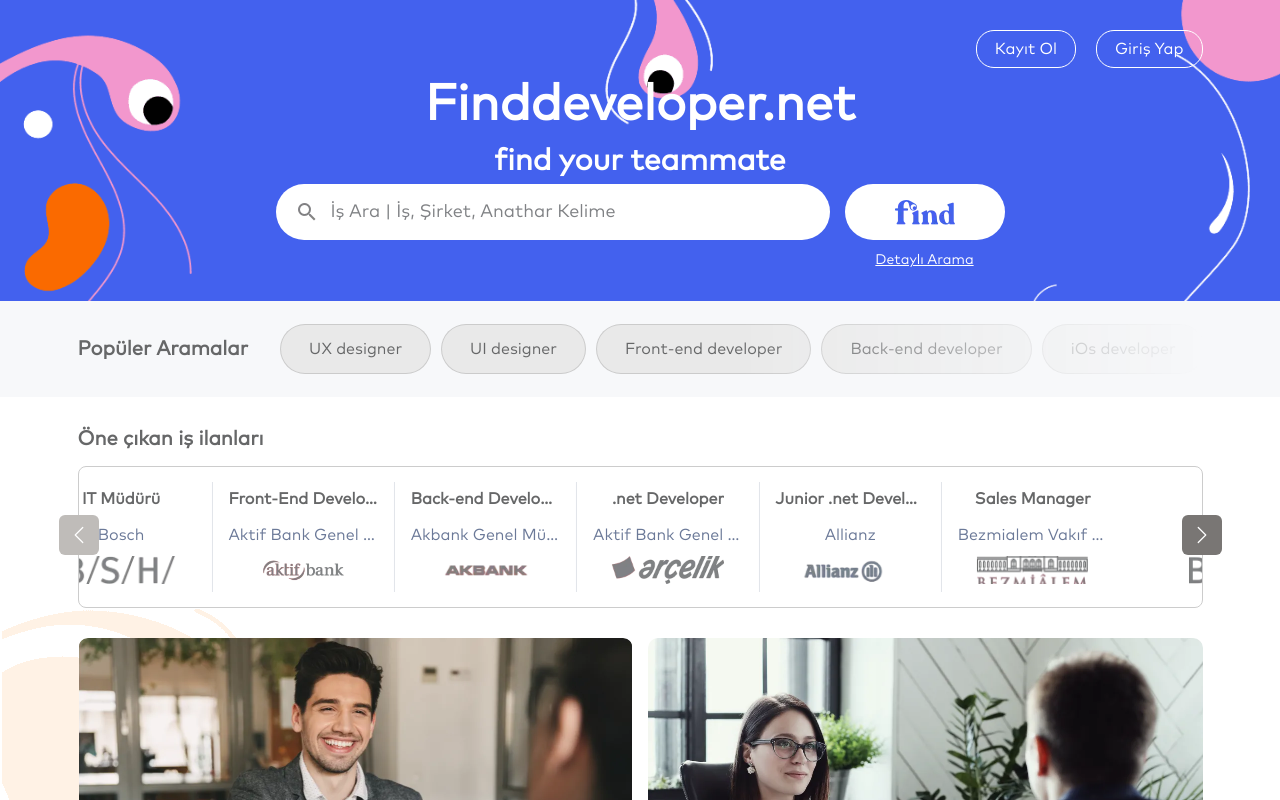
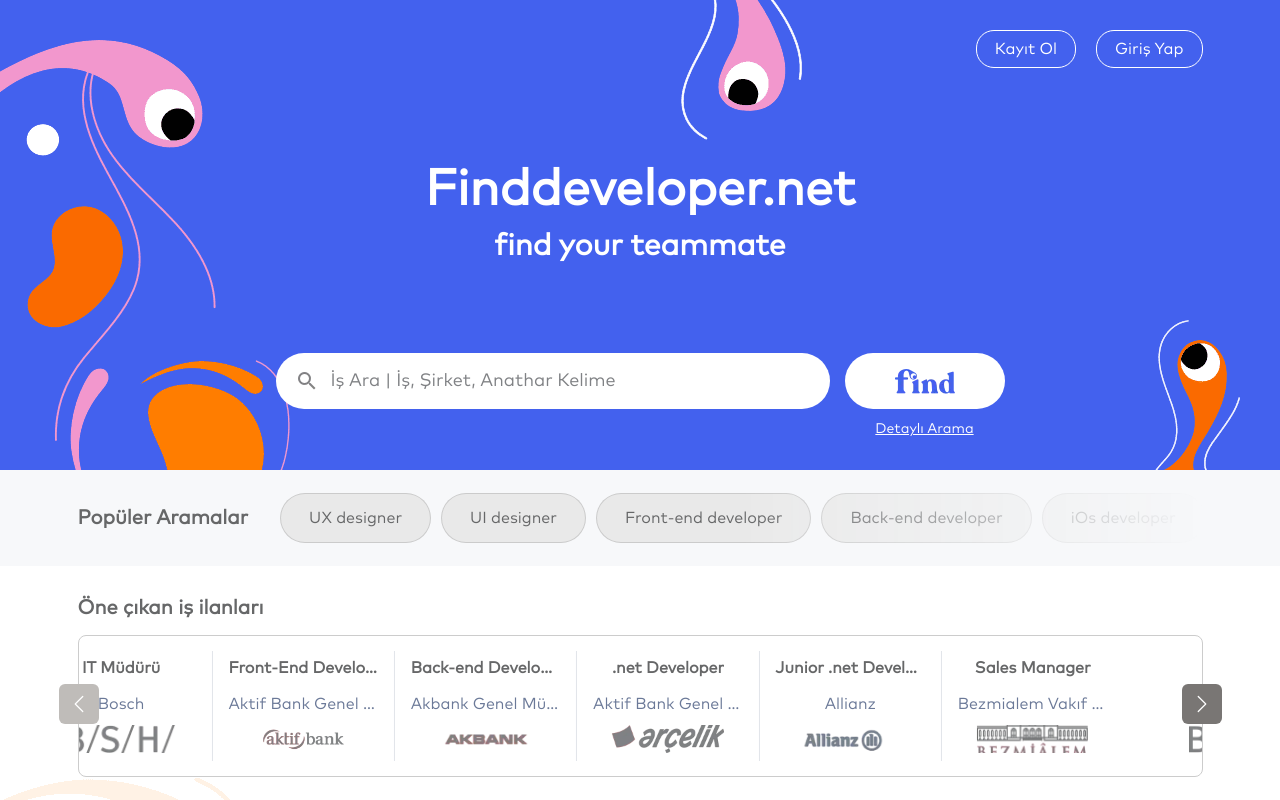
Before and after one commit to mse1im/finddeveloper.net, a plain HTML site: page index.html in a window 1280 px wide. Shown: the top 800 px of the page. Drawn offline with nearby package versions, Linux system fonts and the light colour scheme.

Commit message:
bugs fixed.

```diff
--- a/src/scss/core.scss
+++ b/src/scss/core.scss
@@ -117,7 +117,6 @@ header {
 }
 
 main {
-    flex: 1 0 auto;
     .popular-search {
         background-color: rgba(107, 121, 152, 0.05);
         height: 96px;
@@ -417,7 +416,6 @@ footer {
     background-color: $footerBg;
     color: $white;
     height: 203px;
-    flex-shrink: 0;
 
     @media screen and (max-width: $screenmd) {
         height: 100%;
--- a/src/scss/profile.scss
+++ b/src/scss/profile.scss
@@ -9,6 +9,7 @@ header {
     background-color: $blue;
     background-image: none;
     position: relative;
+    height: 100px;
 
     .container {
         height: 100px;
--- a/src/scss/reset.scss
+++ b/src/scss/reset.scss
@@ -4,11 +4,6 @@
     margin: 0;
     padding: 0;
     box-sizing: border-box;
-}
-
-
-html, body {
-    height: 100%;
 }
 
 html {
@@ -21,9 +16,6 @@ body {
     font-size: $bodySize;
     font-family: $fontFamily;
     color:$black;
-    overflow-x: hidden;
-    display: flex;
-    flex-direction: column;
 
     ::selection {
         color: $white;
```
Also changed, not shown: src/css/core.min.css, src/css/profile.min.css, src/css/reset.min.css, 3 other files.
